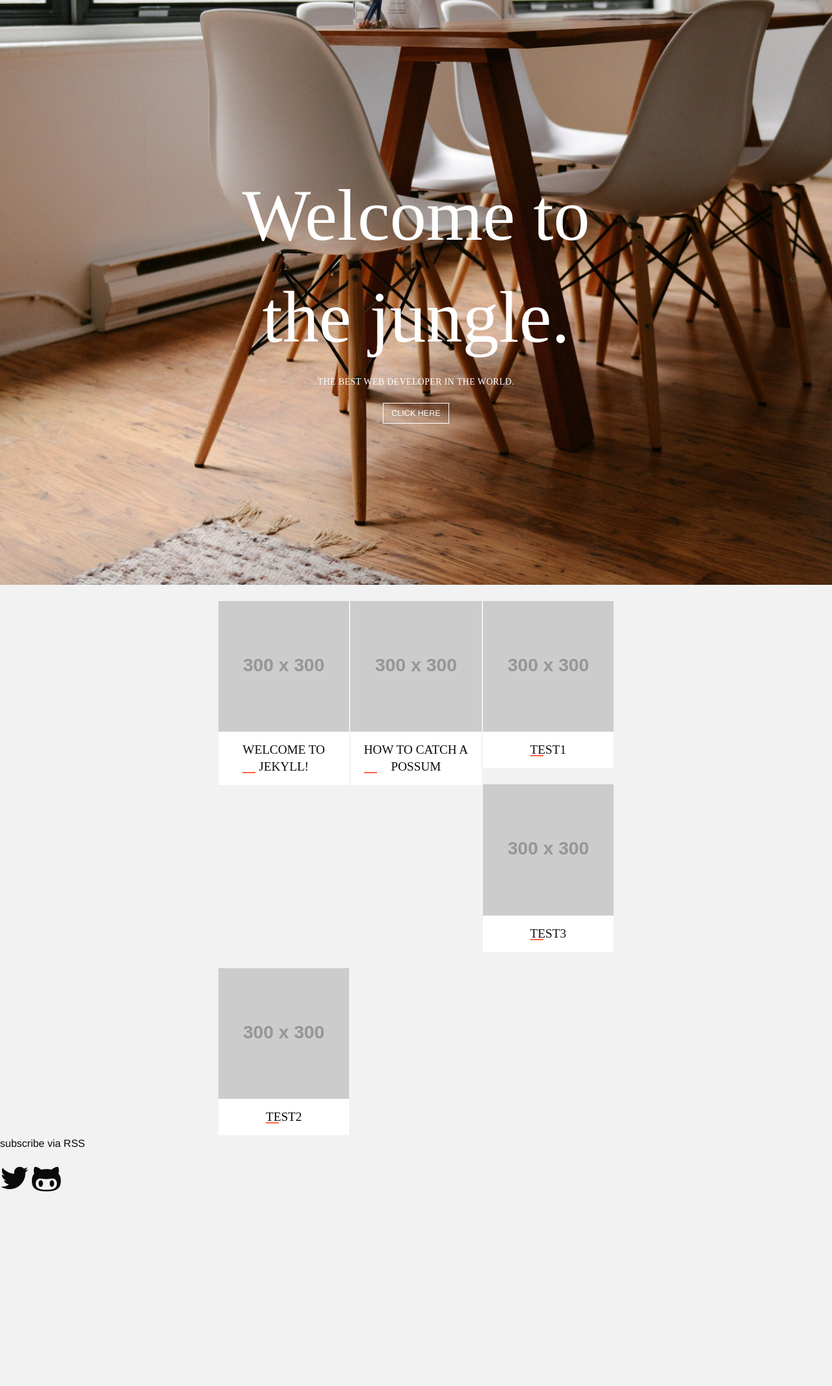
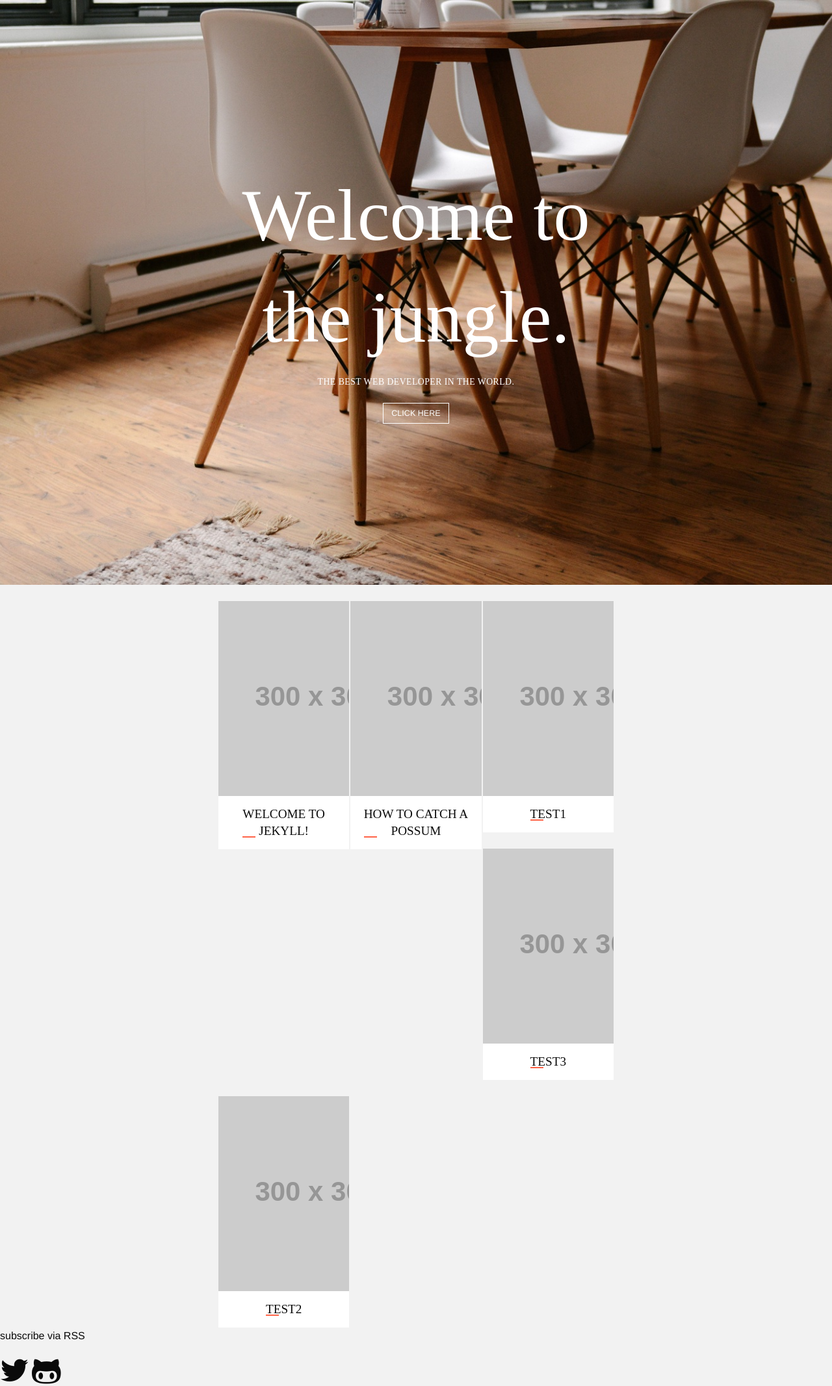
Before and after one commit to ezeikel/ezeikel-personal-blog-web, a Jekyll site: the page built from index.html, in a window 1280 px wide. Shown: the whole page at 65% size. Built offline with Jekyll 4.4.1, drawn with Linux system fonts in a browser that asks for light colours; nearby versions of some CDN libraries; the list of posts is cut into pages by our own code; before the commit the page ends 1837 px from its top, so only the background shows below that.

Commit message:
Cleaned up some of the sass for the homepage. Need to add media queries to make grid responsive.

```diff
--- a/_sass/objects/_post-card.scss
+++ b/_sass/objects/_post-card.scss
@@ -1,11 +1,3 @@
-.home {
-  &:after {
-    content: "";
-    display: block;
-    clear: both;
-  }
-}
-
 body { background: #f2f2f2}
 
 .details {
@@ -21,32 +13,16 @@ body { background: #f2f2f2}
     clear: both;
   }
   .grid-item {
-    // &:hover .grid-item__text {
-    //   transform: translateY(0%);
-    //   position: relative;
-    // }
-    //position: relative;
     width: 33.33%;
     width: calc(33.33% - 2px);
     float: left;
     margin: 25px 1px 0 1px;
     &__image {
+      background-image: url("https://placehold.it/300x300");
+      height: 300px;
       width: 100%;
+      min-width: 100%;
       max-width: 100%;
-    }
-    &__text {
-      display: table-cell;
-      vertical-align: middle;
-      width: 100%;
-      position: absolute;
-      top: 0;
-      text-align: center;
-      transition: all 0.3s ease-in-out;
-      transform: translateY(-100%);
-      background: #96281B;
-      height: 100%;
-      color: #fff;
-      font-weight: bold;
     }
   }
 }
@@ -81,7 +57,7 @@ body { background: #f2f2f2}
 .grid-item:hover {
   cursor: pointer;
   span:after {
-    width: 100%;
+    width: 50%;
   }
   .overlay {
     opacity: 1;
@@ -95,8 +71,9 @@ body { background: #f2f2f2}
   text-transform: uppercase;
   margin-bottom: 0;
   a {
+    transition: color .3s ease-in-out;
     &:hover {
-      color: black;
+      color: lighten(black, 25%);
     }
     span {
       position: relative;
@@ -120,20 +97,6 @@ body { background: #f2f2f2}
   position: relative;
 }
 
-.article-excerpt {
-  color: #6d6d6d;
-  font-size: 17px;
-}
-
-.article-meta {
-  //font-size: 14px;
-  color: #818181;
-  //letter-spacing: -1px;
-  .fa {
-    margin-right: 10px;
-  }
-}
-
 .uppercase {
   text-transform: uppercase;
 }
@@ -149,5 +112,6 @@ body { background: #f2f2f2}
      clear: both;
    }
 }
-// TODO: Copy this site
+// TODO: Style inspiration
 // http://callmenick.com/
+//http://analogfolk.com/folk
--- a/index.html
+++ b/index.html
@@ -9,7 +9,8 @@ layout: default
         <article class="grid-item">
           <figure class="blog-item">
           <span class="overlay font--secondary uppercase"><span class="content"><span class="inner"><span class="more">Check it out</span></span></span></span>
-             <img class="grid-item__image" src="https://placehold.it/300x300" alt="" />
+             <div class="grid-item__image">
+             </div>
              <!-- <figcaption class="details">
                  <h2 class="article-title font--secondary">
                    <a class="" href="{{ post.url | prepend: site.baseurl }}">{{ post.title }}</a>
```
